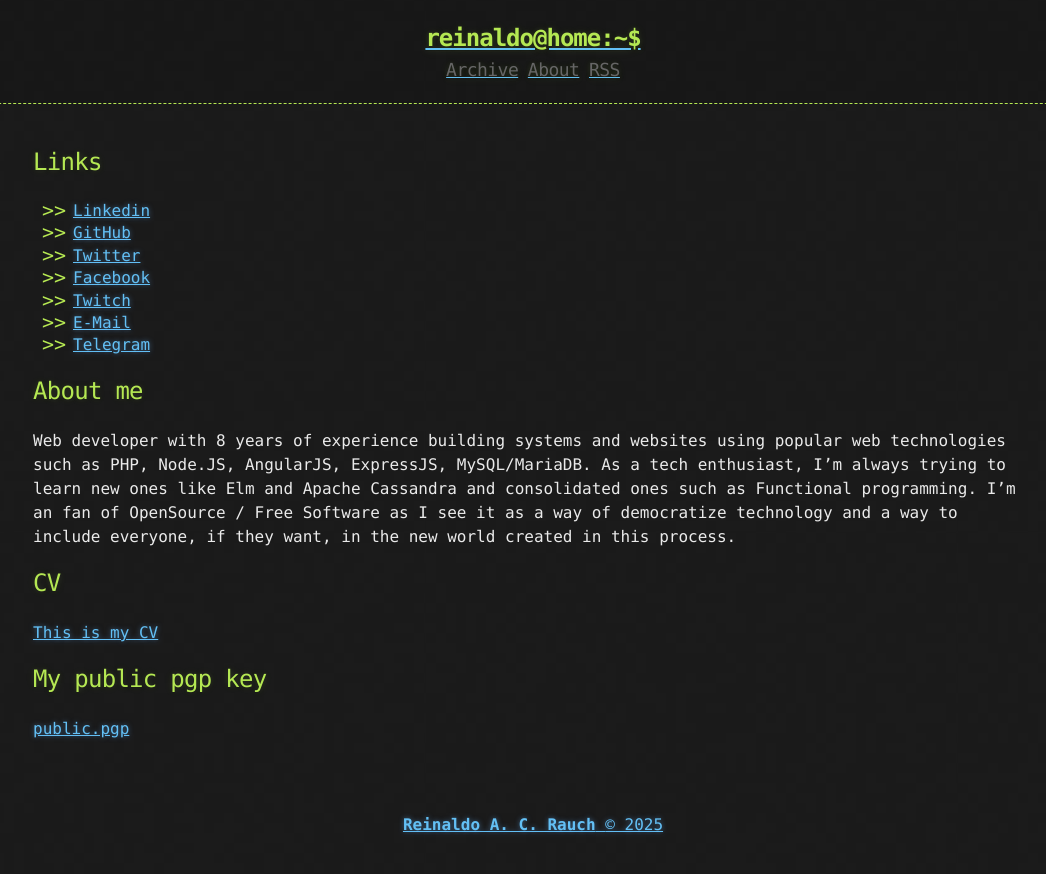
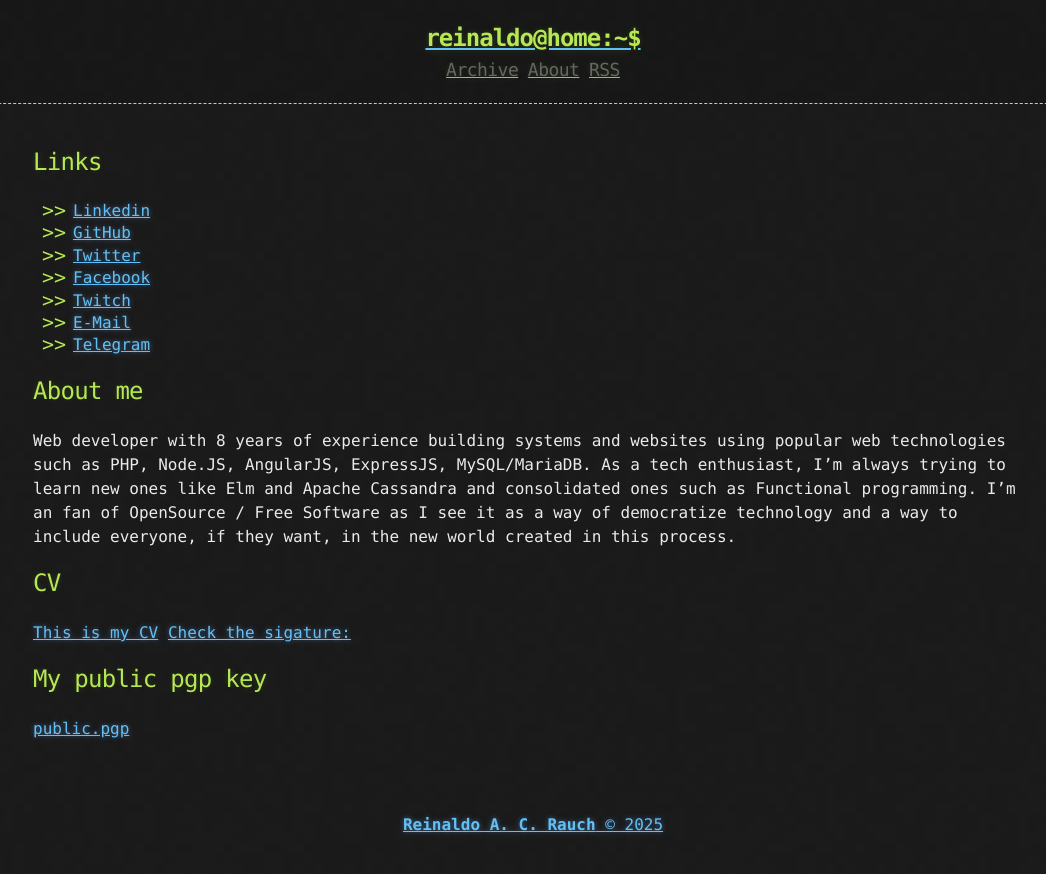
Before and after one commit to reinaldorauch/reinaldorauch.github.io, a Jekyll site: the page built from about.md, in a window 1280 px wide. Shown: the top 874 px of the page, without its empty margins (107-1153 px from the left). Built offline with Jekyll 4.4.1, drawn with Linux system fonts in a browser that asks for light colours.

Commit message:
feat(resume): adding signature for the pdf

```diff
--- a/about.md
+++ b/about.md
@@ -23,6 +23,7 @@ created in this process.
 ## CV
 
 [This is my CV](../assets/Resume-Reinaldo-Rauch.v2.pdf)
+[Check the sigature:](../assets/Resume-Reinaldo-Rauch.v2.pdf.gpg)
 
 ## My public pgp key
 
```
Also changed, not shown: 1 other file.
